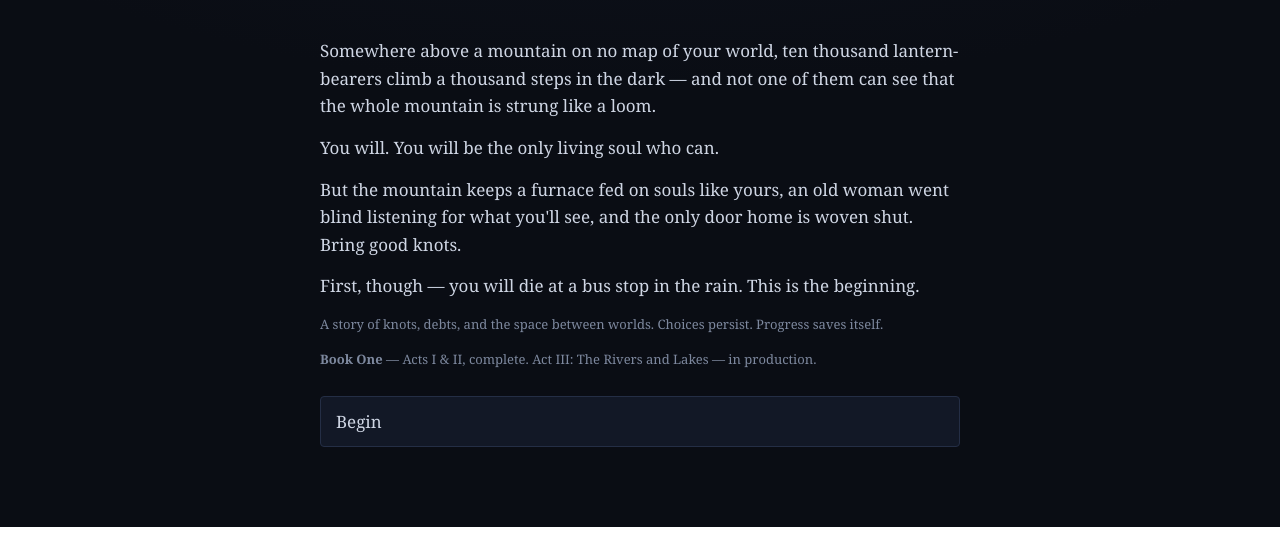
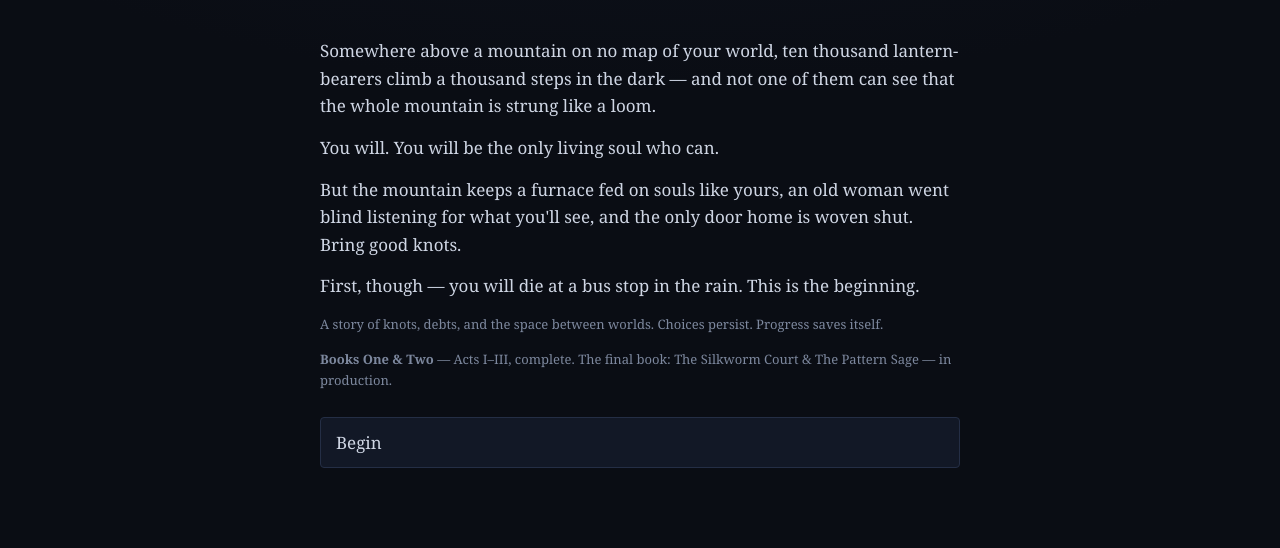
Before and after one commit to bjb2/golden-thread, a plain HTML site: page index.html in a window 1280 px wide. Shown: the part 596-1144 px from the top of the page. Before the commit the page ends 1123 px from the top, so only its background shows below. Drawn offline with Linux system fonts and the light colour scheme.

Commit message:
edition lines: Books One & Two

```diff
--- a/index.html
+++ b/index.html
@@ -8,7 +8,7 @@
 <link rel="icon" type="image/svg+xml" href="assets/favicon.svg">
 <meta name="description" content="The Golden Thread — a transmigration wuxia interactive fiction. You are the only soul who can see that the mountain is strung like a loom.">
 <meta property="og:title" content="The Golden Thread">
-<meta property="og:description" content="A transmigration wuxia interactive fiction. Book One: Acts I & II, complete.">
+<meta property="og:description" content="A transmigration wuxia interactive fiction. Books One & Two: Acts I–III, complete.">
 <meta property="og:image" content="assets/title.png">
 <style>
 :root{--bg:#0a0d14;--bg2:#141b2c;--panel:#121826;--ink:#cfd6e4;--dim:#7d889e;--gold:#e8c15a;--gold2:#a8862e;
--- a/js/gen/prologue.js
+++ b/js/gen/prologue.js
@@ -8,7 +8,7 @@ SC["start"]={img:"title",t:()=>'<h1>THE GOLDEN THREAD</h1><h2>a transmigration w
  P("But the mountain keeps a furnace fed on souls like yours, an old woman went blind listening for what you'll see, and the only door home is woven shut. Bring good knots.")+
  P("First, though — you will die at a bus stop in the rain. This is the beginning.")+
  '<p class="small">A story of knots, debts, and the space between worlds. Choices persist. Progress saves itself.</p>'+
- '<p class="small"><b>Book One</b> — Acts I &amp; II, complete. Act III: The Rivers and Lakes — in production.</p>',
+ '<p class="small"><b>Books One &amp; Two</b> — Acts I–III, complete. The final book: The Silkworm Court &amp; The Pattern Sage — in production.</p>',
  c:()=>{const sv=load();const out=[{id:"n",l:sv?"Begin anew (overwrites your saved thread)":"Begin",go:"pro1",do:()=>{G=fresh();}}];
   if(sv)out.unshift({id:"c",l:"Continue from where the thread left off",do:()=>{G=load();},go:()=>G.scene==="start"?"pro1":G.scene});
   return out;}};
```
